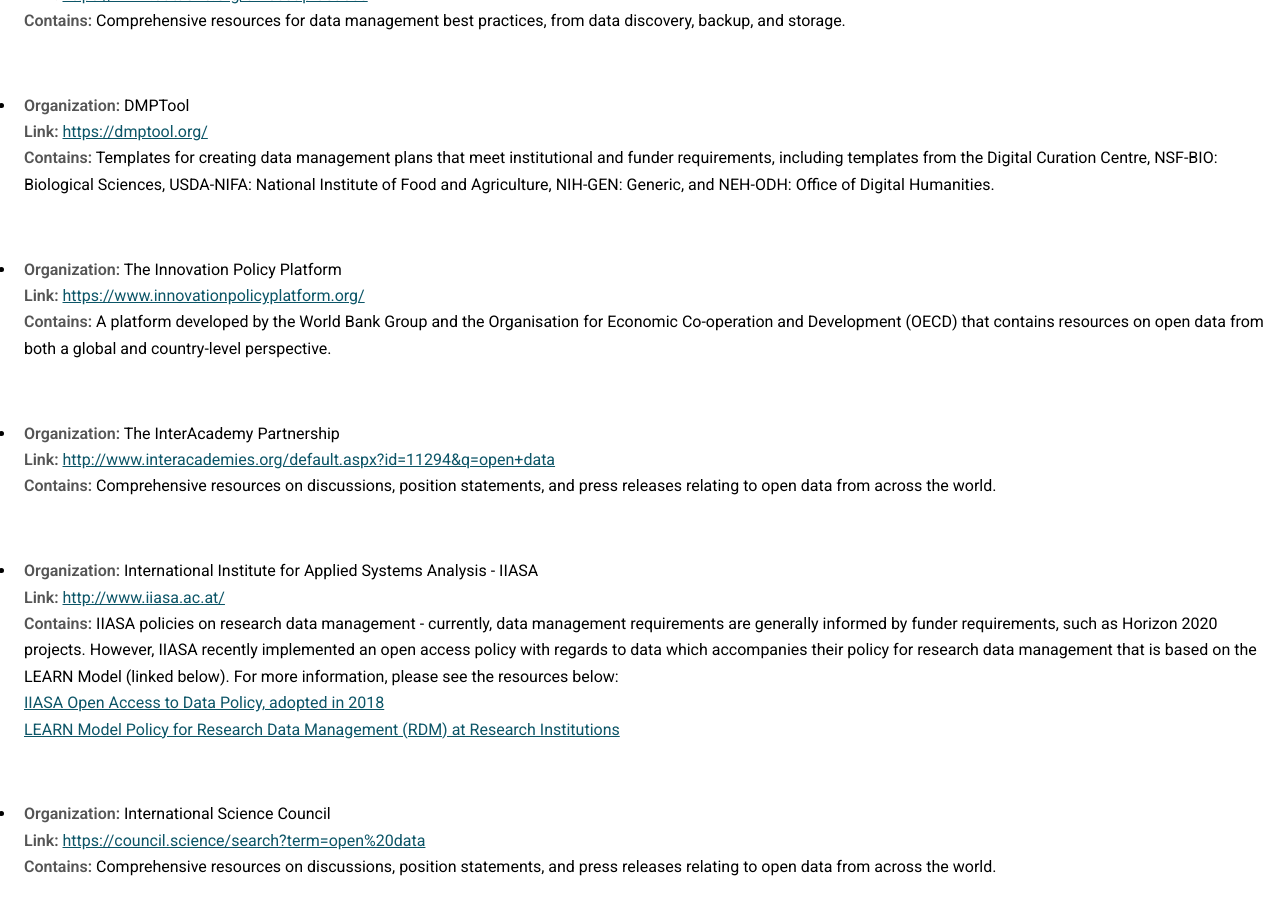
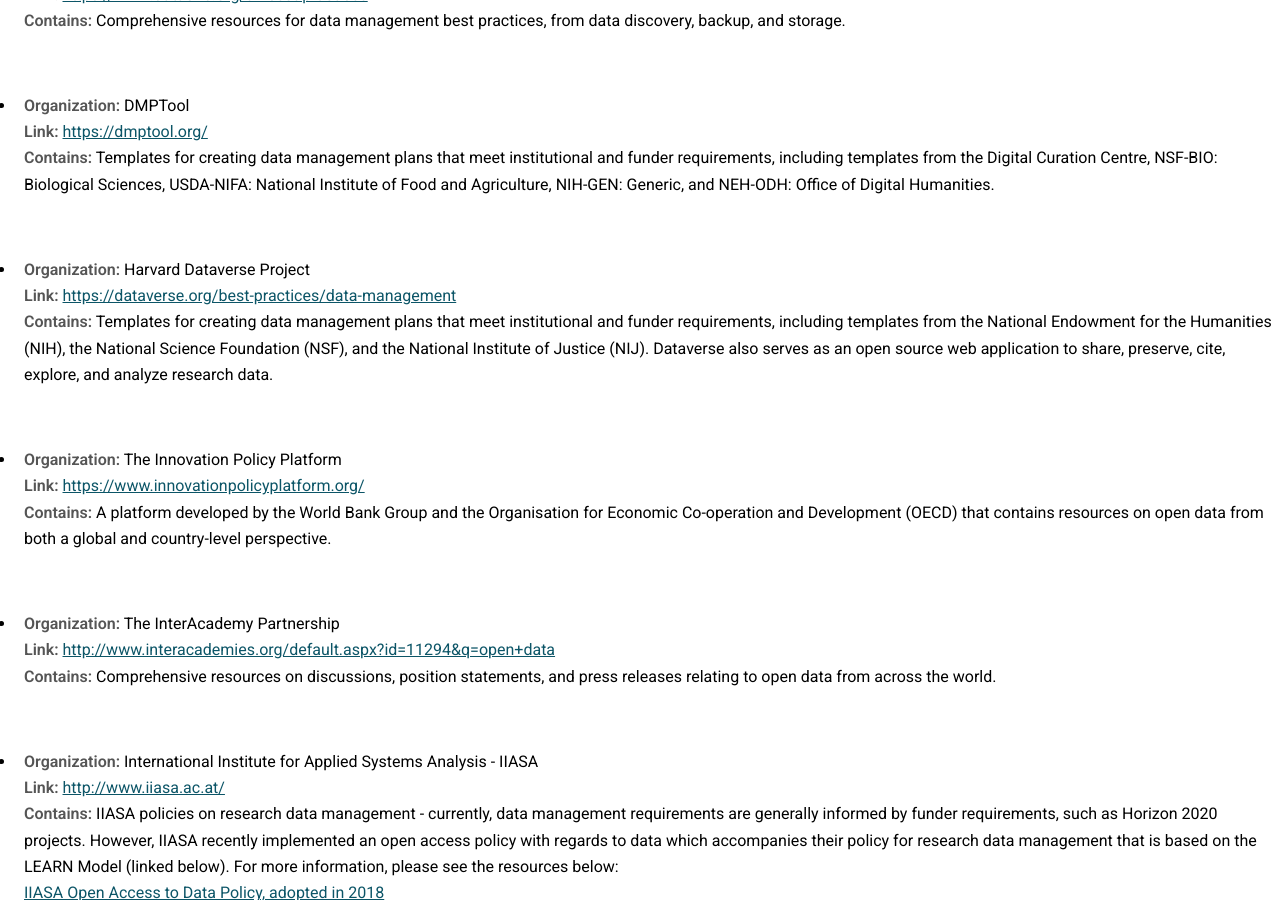
Before and after one commit to bfe-inf/toolkit, a Jekyll site: the page bp&s-by-org.html, which Jekyll copies as it is, in a window 1280 px wide and 900 px high, scrolled down 987 px. Built offline with Jekyll 4.4.1, drawn with Linux system fonts in a browser that asks for light colours.

Commit message:
Update bp&s-by-org.html

```diff
--- a/bp&s-by-org.html
+++ b/bp&s-by-org.html
@@ -70,6 +70,11 @@
 		   				<strong>Contains:</strong> Templates for creating data management plans that meet institutional and funder requirements, including templates from the Digital Curation Centre, NSF-BIO: Biological Sciences, USDA-NIFA: National Institute of Food and Agriculture, NIH-GEN: Generic, and NEH-ODH: Office of Digital Humanities. </li><br/>
 					</ul>
 					<ul>
+	     					<li> <strong>Organization:</strong> Harvard Dataverse Project <br/>
+             	   				<strong>Link:</strong> <a href="https://dataverse.org/best-practices/data-management" target="_blank">https://dataverse.org/best-practices/data-management</a><br/>
+		   				<strong>Contains:</strong> Templates for creating data management plans that meet institutional and funder requirements, including templates from the National Endowment for the Humanities (NIH), the National Science Foundation (NSF), and the National Institute of Justice (NIJ). Dataverse also serves as an open source web application to share, preserve, cite, explore, and analyze research data. </li><br/>
+					</ul>
+					<ul>
 	     					<li> <strong>Organization:</strong> The Innovation Policy Platform  <br/>
              	   				<strong>Link:</strong> <a href="https://www.innovationpolicyplatform.org/" target="_blank">https://www.innovationpolicyplatform.org/</a><br/>
 		   				<strong>Contains:</strong> A platform developed by the World Bank Group and the Organisation for Economic Co-operation and Development (OECD) that contains resources on open data from both a global and country-level perspective.</li><br/>
```
